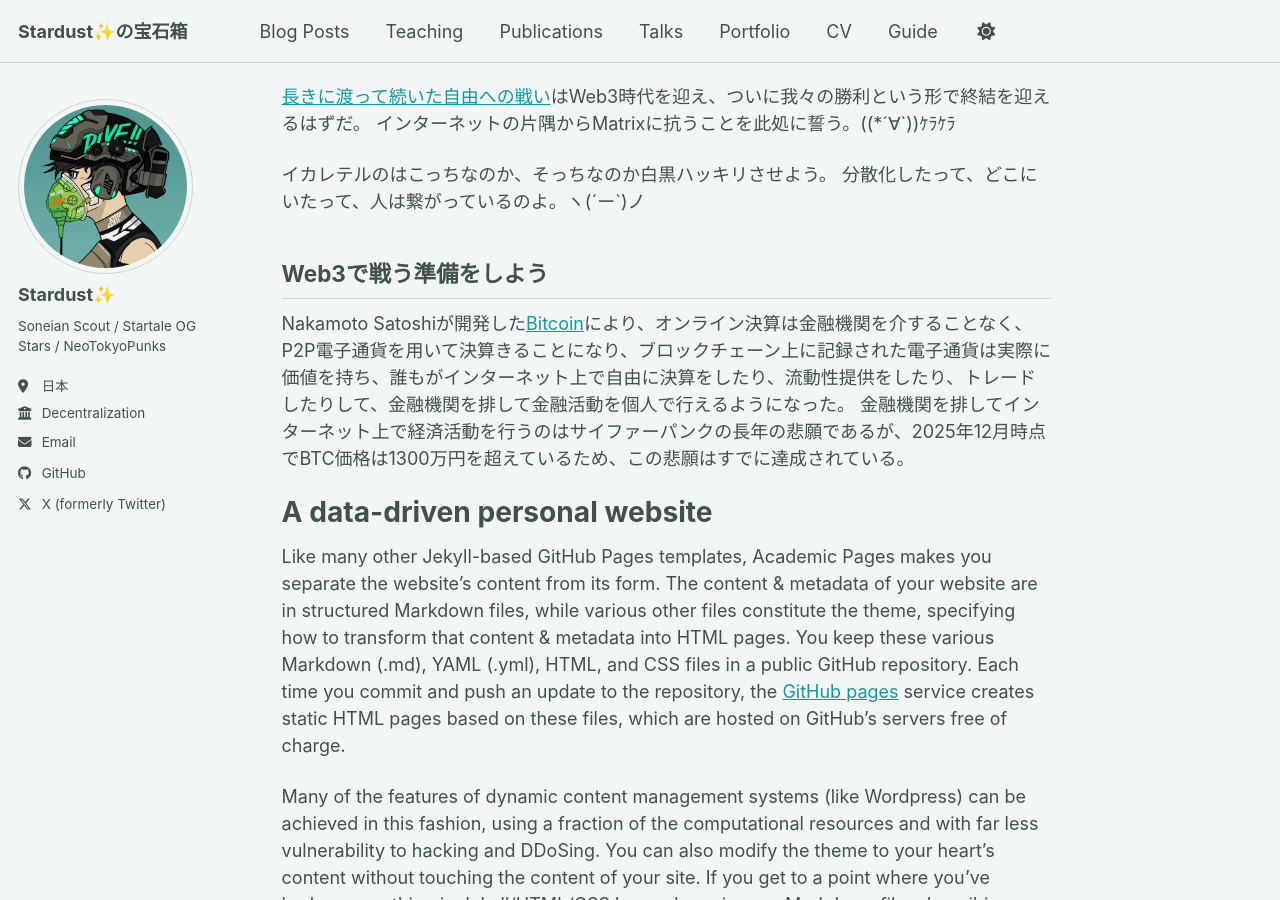
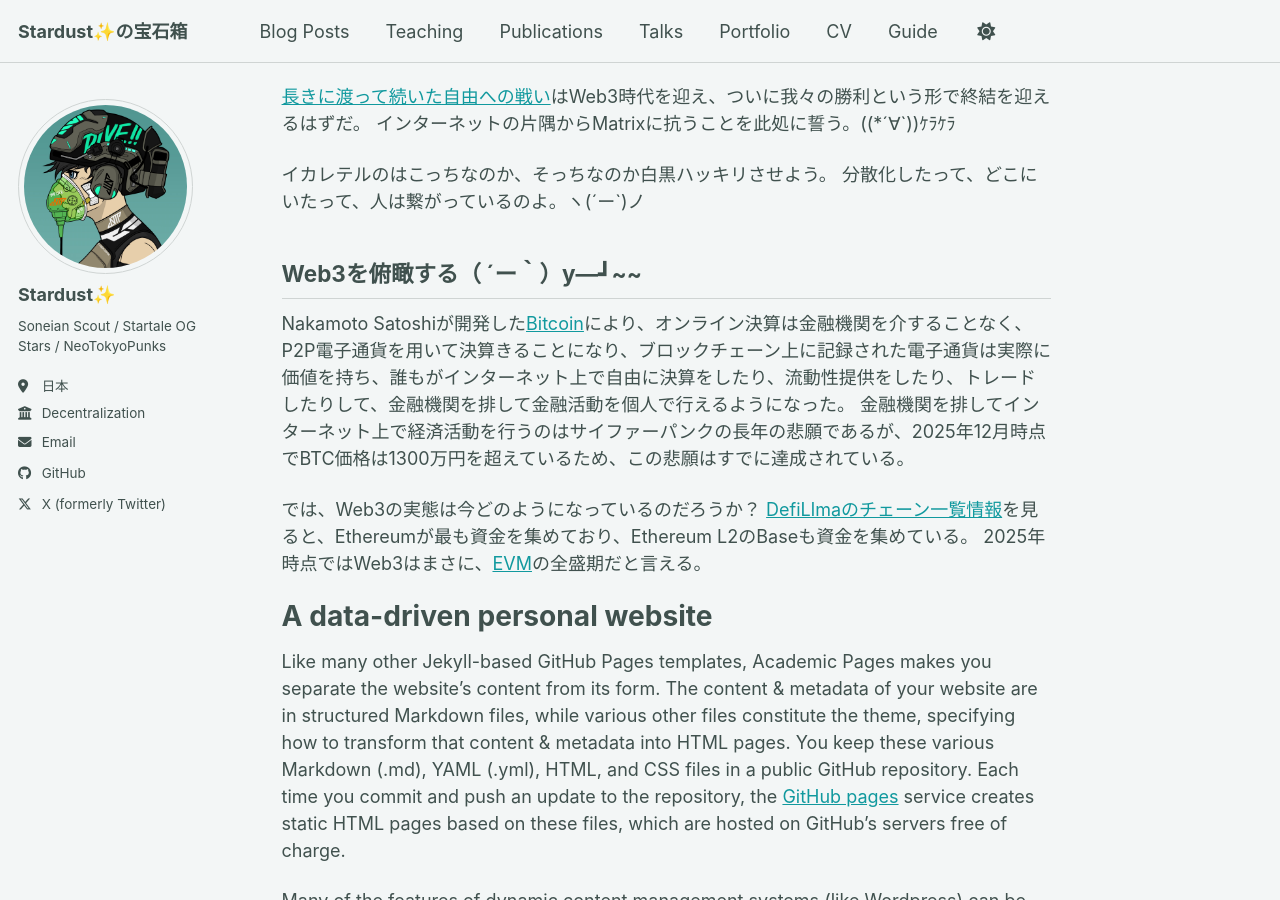
Before and after one commit to stardustdotbox/stardustdotbox.github.io, a Jekyll site: the page built from _pages/about.md, in a window 1280 px wide and 900 px high, scrolled down 506 px. Built offline with Jekyll 4.4.1, drawn with Linux system fonts in a browser that asks for light colours; a script bundle is joined from its source files by our own code; library files that are not in the unit come from our copies.

Commit message:
ホームページの初期設定

```diff
--- a/_pages/about.md
+++ b/_pages/about.md
@@ -27,12 +27,13 @@
 イカレテルのはこっちなのか、そっちなのか白黒ハッキリさせよう。
 分散化したって、どこにいたって、人は繋がっているのよ。ヽ(´ー`)ノ
 
-## Web3で戦う準備をしよう
+## Web3を俯瞰する（ ´ー｀）y―┛~~
 
 Nakamoto Satoshiが開発した[Bitcoin](https://bitcoin.org/files/bitcoin-paper/bitcoin_jp.pdf)により、オンライン決算は金融機関を介することなく、P2P電子通貨を用いて決算きることになり、ブロックチェーン上に記録された電子通貨は実際に価値を持ち、誰もがインターネット上で自由に決算をしたり、流動性提供をしたり、トレードしたりして、金融機関を排して金融活動を個人で行えるようになった。
 金融機関を排してインターネット上で経済活動を行うのはサイファーパンクの長年の悲願であるが、2025年12月時点でBTC価格は1300万円を超えているため、この悲願はすでに達成されている。
 
-
+では、Web3の実態は今どのようになっているのだろうか？ [DefiLlmaのチェーン一覧情報](https://defillama.com/chains)を見ると、Ethereumが最も資金を集めており、Ethereum L2のBaseも資金を集めている。
+2025年時点ではWeb3はまさに、[EVM](https://ethereum.org/ja/developers/docs/evm/)の全盛期だと言える。
 
 A data-driven personal website
 ======
```
